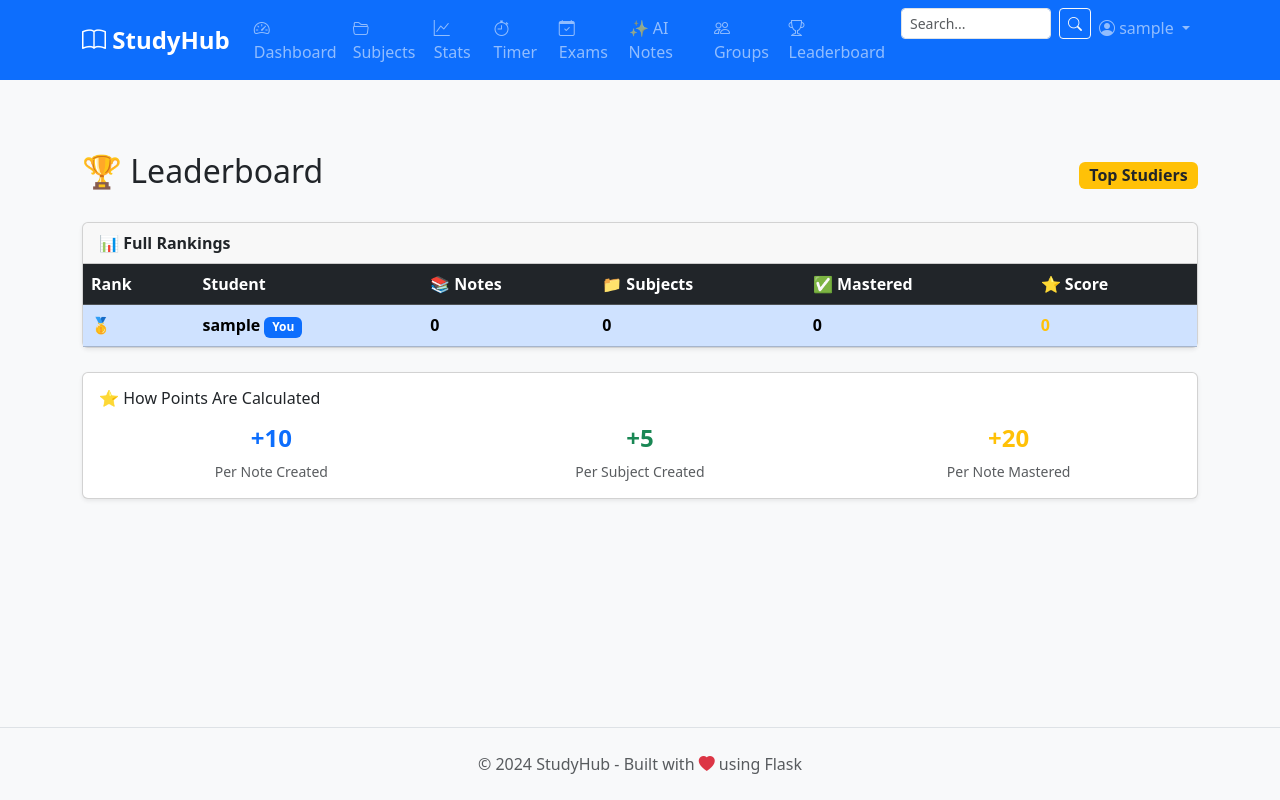
After one commit to Jerrydell/Studyhub, a Flask app: page /leaderboard in a window 1280 px wide. The commit adds this page. Run offline with Flask 3, Linux system fonts and the light colour scheme; the visitor is signed in with stand-in values (Sample User, id 1); data comes from the database, SQL or seed files in the repository; data that the repository does not hold is empty.

Commit message:
Added Study Groups and Leaderboard

```diff
--- a/app/forms.py
+++ b/app/forms.py
@@ -42,9 +42,9 @@ class RegistrationForm(FlaskForm):
         'Password',
         validators=[
             DataRequired(message='Password is required'),
-            Length(min=6, message='Password must be at least 6 characters long')
+            Length(min=4, message='Password must be at least 4 characters long')
         ],
-        render_kw={'placeholder': 'Create a strong password'}
+        render_kw={'placeholder': 'Create a password (min 4 characters)'}
     )
 
     confirm_password = PasswordField(
@@ -74,7 +74,7 @@ class RegistrationForm(FlaskForm):
         Custom validator to check if email already exists
         Prevents duplicate accounts
         """
-        user = User.query.filter_by(email=email.data).first()
+        user = User.query.filter_by(email=email.data.lower()).first()
         if user:
             raise ValidationError(
                 'Email already registered. Please use a different email or login.'
--- a/app/routes.py
+++ b/app/routes.py
@@ -978,3 +978,151 @@ Note Content: {note.content}"""
     except Exception:
         pass
     return jsonify({'error': 'Could not generate mind map. Please try again.'})
+
+
+# ============================================================================
+# STUDY GROUPS
+# ============================================================================
+
+from app.models import StudyGroup, SharedNote, group_members
+
+@main_bp.route('/groups')
+@login_required
+def groups():
+    my_groups = StudyGroup.query.join(group_members).filter(
+        group_members.c.user_id == current_user.id
+    ).all()
+    created_groups = StudyGroup.query.filter_by(created_by=current_user.id).all()
+    all_groups = list({g.id: g for g in my_groups + created_groups}.values())
+    return render_template('groups/list.html', title='Study Groups', groups=all_groups)
+
+
+@main_bp.route('/groups/create', methods=['POST'])
+@login_required
+def create_group():
+    name = request.form.get('name', '').strip()
+    description = request.form.get('description', '').strip()
+    if not name:
+        flash('Group name is required.', 'danger')
+        return redirect(url_for('main.groups'))
+
+    invite_code = StudyGroup.generate_invite_code()
+    while StudyGroup.query.filter_by(invite_code=invite_code).first():
+        invite_code = StudyGroup.generate_invite_code()
+
+    group = StudyGroup(
+        name=name,
+        description=description,
+        invite_code=invite_code,
+        created_by=current_user.id
+    )
+    db.session.add(group)
+    db.session.flush()
+    group.members.append(current_user)
+    db.session.commit()
+    flash(f'Group created! Invite code: {invite_code}', 'success')
+    return redirect(url_for('main.view_group', group_id=group.id))
+
+
+@main_bp.route('/groups/join', methods=['POST'])
+@login_required
+def join_group():
+    invite_code = request.form.get('invite_code', '').strip().upper()
+    group = StudyGroup.query.filter_by(invite_code=invite_code).first()
+    if not group:
+        flash('Invalid invite code. Please check and try again.', 'danger')
+        return redirect(url_for('main.groups'))
+    if current_user in group.members.all():
+        flash('You are already a member of this group!', 'info')
+        return redirect(url_for('main.view_group', group_id=group.id))
+    group.members.append(current_user)
+    db.session.commit()
+    flash(f'You joined {group.name}!', 'success')
+    return redirect(url_for('main.view_group', group_id=group.id))
+
+
+@main_bp.route('/groups/<int:group_id>')
+@login_required
+def view_group(group_id):
+    group = StudyGroup.query.get_or_404(group_id)
+    if current_user not in group.members.all() and group.created_by != current_user.id:
+        abort(403)
+    shared_notes = group.shared_notes.order_by(SharedNote.shared_at.desc()).all()
+    user_notes = []
+    for subject in current_user.subjects:
+        for note in subject.notes:
+            user_notes.append(note)
+    members = group.members.all()
+    return render_template('groups/view.html', title=group.name,
+                           group=group, shared_notes=shared_notes,
+                           user_notes=user_notes, members=members)
+
+
+@main_bp.route('/groups/<int:group_id>/share', methods=['POST'])
+@login_required
+def share_note_to_group(group_id):
+    group = StudyGroup.query.get_or_404(group_id)
+    if current_user not in group.members.all():
+        abort(403)
+    note_id = request.form.get('note_id')
+    note = Note.query.get_or_404(note_id)
+    if note.subject.user_id != current_user.id:
+        abort(403)
+    existing = SharedNote.query.filter_by(note_id=note.id, group_id=group.id).first()
+    if existing:
+        flash('This note is already shared in this group!', 'info')
+        return redirect(url_for('main.view_group', group_id=group_id))
+    shared = SharedNote(note_id=note.id, group_id=group.id, shared_by=current_user.id)
+    db.session.add(shared)
+    db.session.commit()
+    flash(f'Note "{note.title}" shared with the group!', 'success')
+    return redirect(url_for('main.view_group', group_id=group_id))
+
+
+@main_bp.route('/groups/<int:group_id>/leave', methods=['POST'])
+@login_required
+def leave_group(group_id):
+    group = StudyGroup.query.get_or_404(group_id)
+    if current_user in group.members.all():
+        group.members.remove(current_user)
+        db.session.commit()
+        flash(f'You left {group.name}.', 'info')
+    return redirect(url_for('main.groups'))
+
+
+# ============================================================================
+# LEADERBOARD
+# ============================================================================
+
+@main_bp.route('/leaderboard')
+@login_required
+def leaderboard():
+    from app.models import User, Note, Subject
+    from sqlalchemy import func
+
+    users = User.query.all()
+    leaderboard_data = []
+
+    for user in users:
+        total_notes = sum(s.note_count for s in user.subjects)
+        total_subjects = user.subjects.count()
+        mastered = sum(
+            s.notes.filter_by(progress='mastered').count()
+            for s in user.subjects
+        )
+        score = (total_notes * 10) + (total_subjects * 5) + (mastered * 20)
+        leaderboard_data.append({
+            'username': user.username,
+            'total_notes': total_notes,
+            'total_subjects': total_subjects,
+            'mastered': mastered,
+            'score': score,
+            'is_me': user.id == current_user.id
+        })
+
+    leaderboard_data.sort(key=lambda x: x['score'], reverse=True)
+    for i, entry in enumerate(leaderboard_data):
+        entry['rank'] = i + 1
+
+    return render_template('leaderboard.html', title='Leaderboard',
+                           leaderboard=leaderboard_data)
--- a/app/templates/base.html
+++ b/app/templates/base.html
@@ -64,6 +64,16 @@
                         <li class="nav-item">
                             <a class="nav-link" href="{{ url_for('main.ai_generate_note') }}">
                                 ✨ AI Notes
+                            </a>
+                        </li>
+                        <li class="nav-item">
+                            <a class="nav-link" href="{{ url_for('main.groups') }}">
+                                <i class="bi bi-people"></i> Groups
+                            </a>
+                        </li>
+                        <li class="nav-item">
+                            <a class="nav-link" href="{{ url_for('main.leaderboard') }}">
+                                <i class="bi bi-trophy"></i> Leaderboard
                             </a>
                         </li>
 
--- /dev/null
+++ b/app/templates/leaderboard.html
@@ -0,0 +1,139 @@
+{% extends "base.html" %}
+{% block title %}Leaderboard - StudyHub{% endblock %}
+
+{% block content %}
+<div class="d-flex justify-content-between align-items-center mb-4">
+    <h2>🏆 Leaderboard</h2>
+    <span class="badge bg-warning text-dark fs-6">Top Studiers</span>
+</div>
+
+{% if leaderboard %}
+
+<!-- Top 3 Podium -->
+{% if leaderboard|length >= 3 %}
+<div class="row g-3 mb-5 justify-content-center">
+
+    <!-- 2nd Place -->
+    <div class="col-4 text-center">
+        <div class="card shadow-sm border-secondary h-100" style="margin-top: 30px;">
+            <div class="card-body">
+                <div style="font-size: 2.5rem;">🥈</div>
+                <h5 class="fw-bold {% if leaderboard[1].is_me %}text-primary{% endif %}">
+                    {{ leaderboard[1].username }}
+                    {% if leaderboard[1].is_me %}<span class="badge bg-primary small">You</span>{% endif %}
+                </h5>
+                <p class="text-muted small mb-1">{{ leaderboard[1].total_notes }} notes</p>
+                <h4 class="text-secondary fw-bold">{{ leaderboard[1].score }} pts</h4>
+            </div>
+        </div>
+    </div>
+
+    <!-- 1st Place -->
+    <div class="col-4 text-center">
+        <div class="card shadow border-warning"
+             style="background: linear-gradient(135deg, #ffd700 0%, #ffaa00 100%);">
+            <div class="card-body">
+                <div style="font-size: 3rem;">🥇</div>
+                <h5 class="fw-bold {% if leaderboard[0].is_me %}text-primary{% endif %}">
+                    {{ leaderboard[0].username }}
+                    {% if leaderboard[0].is_me %}<span class="badge bg-primary small">You</span>{% endif %}
+                </h5>
+                <p class="small mb-1">{{ leaderboard[0].total_notes }} notes</p>
+                <h4 class="fw-bold">{{ leaderboard[0].score }} pts</h4>
+            </div>
+        </div>
+    </div>
+
+    <!-- 3rd Place -->
+    <div class="col-4 text-center">
+        <div class="card shadow-sm border-secondary h-100" style="margin-top: 50px;">
+            <div class="card-body">
+                <div style="font-size: 2rem;">🥉</div>
+                <h5 class="fw-bold {% if leaderboard[2].is_me %}text-primary{% endif %}">
+                    {{ leaderboard[2].username }}
+                    {% if leaderboard[2].is_me %}<span class="badge bg-primary small">You</span>{% endif %}
+                </h5>
+                <p class="text-muted small mb-1">{{ leaderboard[2].total_notes }} notes</p>
+                <h4 class="text-secondary fw-bold">{{ leaderboard[2].score }} pts</h4>
+            </div>
+        </div>
+    </div>
+</div>
+{% endif %}
+
+<!-- Full Rankings Table -->
+<div class="card shadow-sm">
+    <div class="card-header">
+        <strong>📊 Full Rankings</strong>
+    </div>
+    <div class="table-responsive">
+        <table class="table table-hover mb-0">
+            <thead class="table-dark">
+                <tr>
+                    <th>Rank</th>
+                    <th>Student</th>
+                    <th>📚 Notes</th>
+                    <th>📁 Subjects</th>
+                    <th>✅ Mastered</th>
+                    <th>⭐ Score</th>
+                </tr>
+            </thead>
+            <tbody>
+                {% for entry in leaderboard %}
+                <tr {% if entry.is_me %}class="table-primary fw-bold"{% endif %}>
+                    <td>
+                        {% if entry.rank == 1 %}🥇
+                        {% elif entry.rank == 2 %}🥈
+                        {% elif entry.rank == 3 %}🥉
+                        {% else %}#{{ entry.rank }}
+                        {% endif %}
+                    </td>
+                    <td>
+                        {{ entry.username }}
+                        {% if entry.is_me %}
+                        <span class="badge bg-primary">You</span>
+                        {% endif %}
+                    </td>
+                    <td>{{ entry.total_notes }}</td>
+                    <td>{{ entry.total_subjects }}</td>
+                    <td>{{ entry.mastered }}</td>
+                    <td><strong class="text-warning">{{ entry.score }}</strong></td>
+                </tr>
+                {% endfor %}
+            </tbody>
+        </table>
+    </div>
+</div>
+
+<!-- Scoring System -->
+<div class="card shadow-sm mt-4">
+    <div class="card-body">
+        <h6 class="mb-3">⭐ How Points Are Calculated</h6>
+        <div class="row text-center">
+            <div class="col-4">
+                <h4 class="text-primary fw-bold">+10</h4>
+                <p class="text-muted small mb-0">Per Note Created</p>
+            </div>
+            <div class="col-4">
+                <h4 class="text-success fw-bold">+5</h4>
+                <p class="text-muted small mb-0">Per Subject Created</p>
+            </div>
+            <div class="col-4">
+                <h4 class="text-warning fw-bold">+20</h4>
+                <p class="text-muted small mb-0">Per Note Mastered</p>
+            </div>
+        </div>
+    </div>
+</div>
+
+{% else %}
+<div class="card shadow-sm">
+    <div class="card-body text-center py-5">
+        <i class="bi bi-trophy text-muted" style="font-size: 4rem;"></i>
+        <h4 class="mt-3">No Data Yet</h4>
+        <p class="text-muted">Start creating notes to appear on the leaderboard!</p>
+    </div>
+</div>
+{% endif %}
+
+{% endblock %}
--- a/requirements.txt
+++ b/requirements.txt
@@ -6,4 +6,4 @@ Flask-Migrate==4.0.5
 email-validator==2.1.0
 python-dotenv==1.0.0
 gunicorn==21.2.0
-psycopg2-binary
+google-generativeai==0.5.4
```
Also changed, not shown: app/models.py (+56 -0 lines), app/templates/groups/list.html (added, +133 -0 lines), app/templates/groups/view.html (added, +142 -0 lines), config.py (+35 -11 lines).
